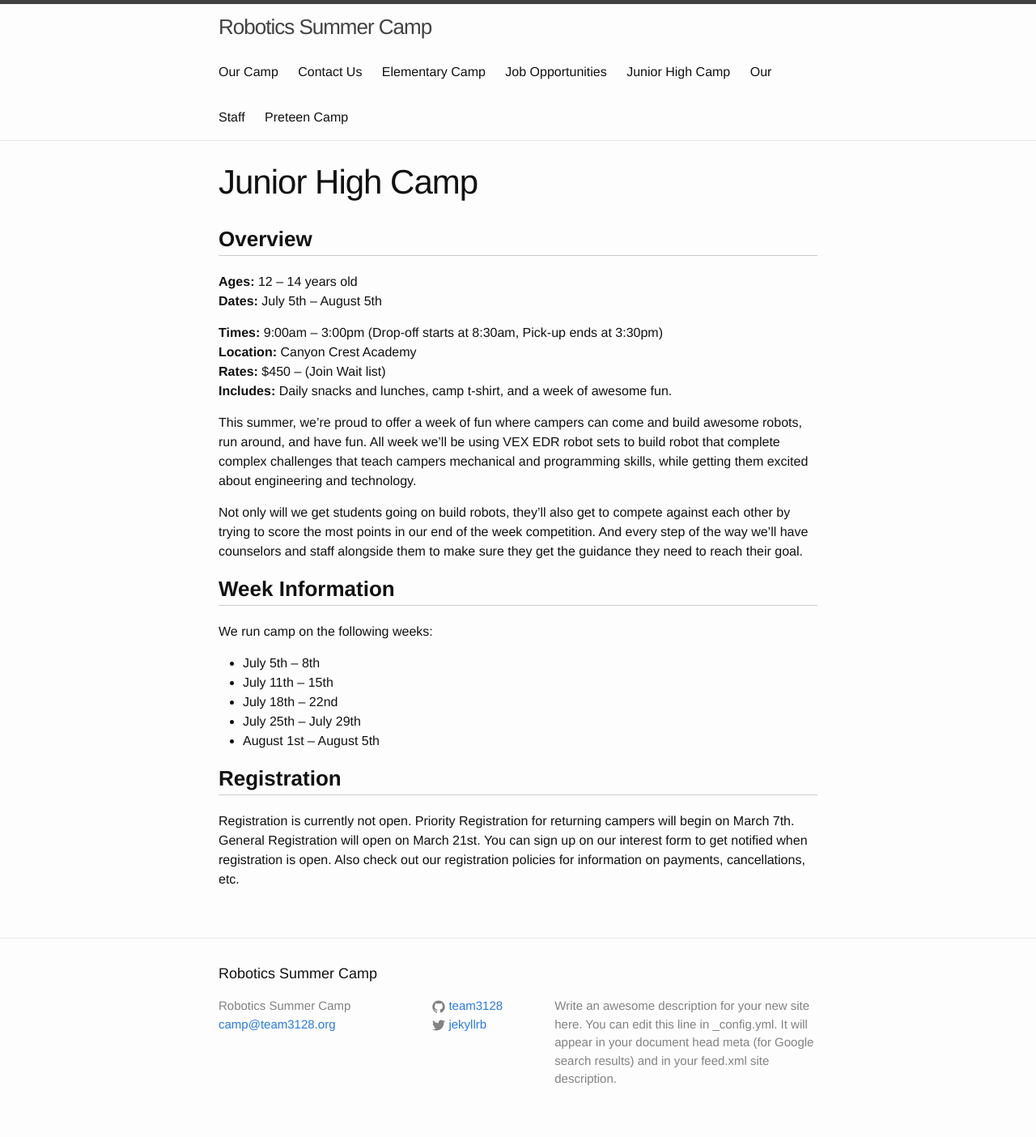
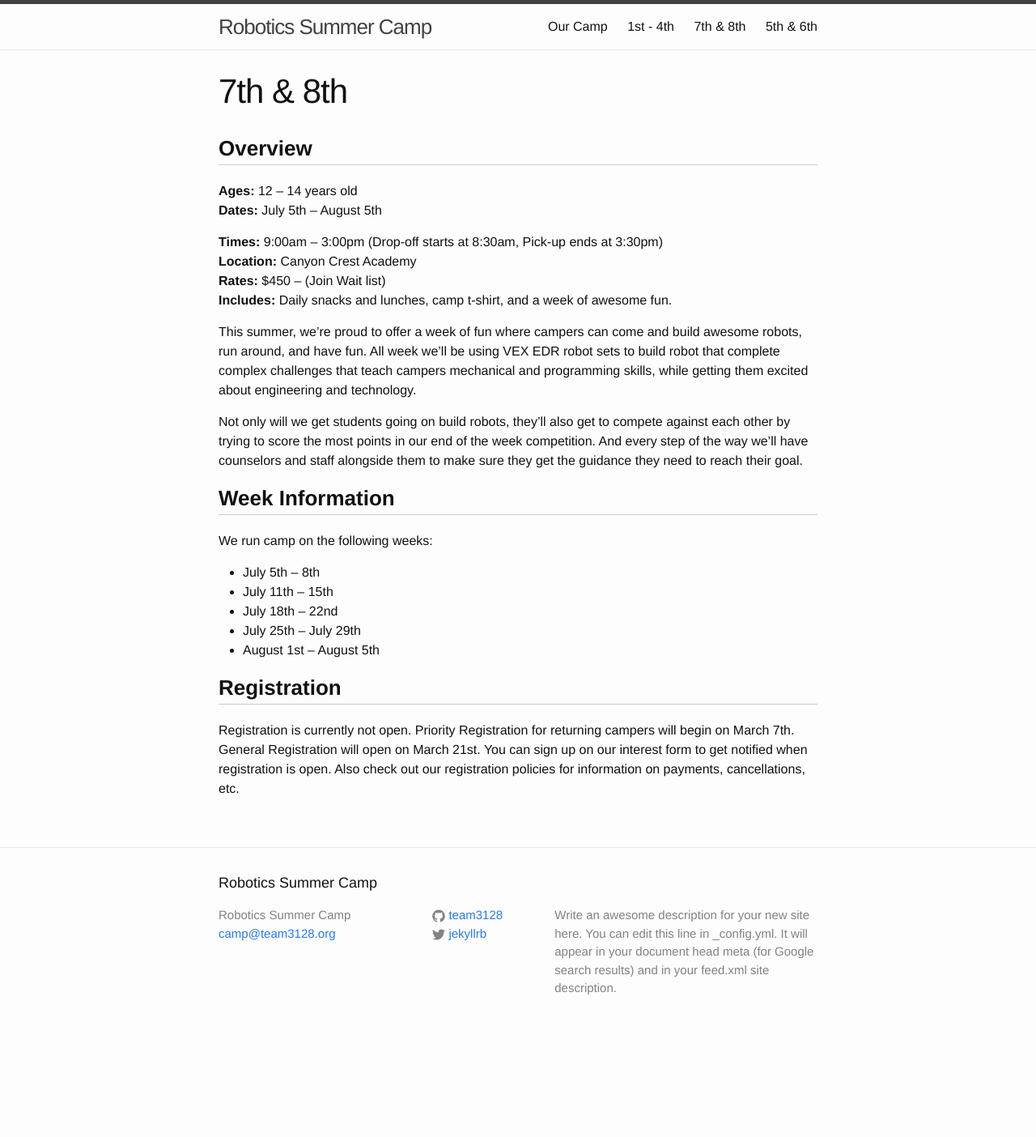
Before and after one commit to Team3128/camp, a Jekyll site: the page built from junior-high.md, in a window 1280 px wide. Shown: the whole page at 81% size. Built offline with Jekyll 4.4.1, drawn with Linux system fonts in a browser that asks for light colours; after the commit the page ends 1292 px from its top, so only the background shows below that.

Commit message:
Limit shown links on top menu

```diff
--- a/_includes/header.html
+++ b/_includes/header.html
@@ -15,7 +15,7 @@
 
       <div class="trigger">
         {% for my_page in site.pages %}
-          {% if my_page.title %}
+          {% if my_page.title and my_page.show_front %}
           <a class="page-link" href="{{ my_page.url | prepend: site.baseurl }}">{{ my_page.title }}</a>
           {% endif %}
         {% endfor %}
--- a/elementary.md
+++ b/elementary.md
@@ -1,7 +1,8 @@
 ---
 layout: page
-title: Elementary Camp
+title: 1st - 4th
 permalink: /elementary/
+show_front: true
 
 ---
 
--- a/junior-high.md
+++ b/junior-high.md
@@ -1,7 +1,8 @@
 ---
 layout: page
-title: Junior High Camp
+title: 7th & 8th
 permalink: /junior-high/
+show_front: true
 
 ---
 
--- a/preteen.md
+++ b/preteen.md
@@ -1,7 +1,8 @@
 ---
 layout: page
-title: Preteen Camp
+title: 5th & 6th
 permalink: /preteen/
+show_front: true
 
 ---
 
```
Also changed, not shown: about.md (+1 -0 lines).
